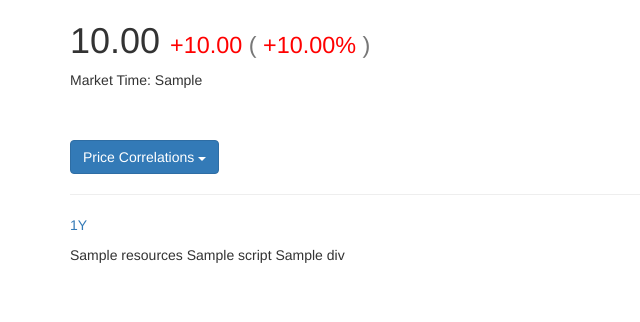
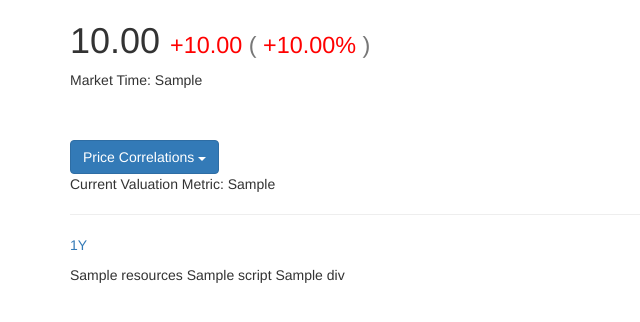
Before and after one commit to Willamette-OR/invresearch, a Python web app: template app/templates/stock.html in a window 1280 px wide. Shown: the part 170-492 px from the top of the page, without its empty margins (0-640 px from the left). Run offline with Jinja, Linux system fonts and the light colour scheme; the template is opened without the code that fills it: most values are stand-ins (such as "Sample title", 1, 10 or a date in 2020); form fields are guessed from the names that the template uses; some libraries are stand-ins or nearby versions.

Commit message:
Integrated the valuation metric dropdown logic with the app

```diff
--- a/app/plot.py
+++ b/app/plot.py
@@ -225,7 +225,7 @@ def stock_valuation_plot(quote_history_data, normal_price_data,
     hover_tool = HoverTool(
         tooltips = [
             ('Date',  '@x{%F}'),
-            ('Close', '$@y{%0.2f}')
+            ('Price', '$@y{%0.2f}')
         ],
         formatters = {
             '@x' : 'datetime',
--- a/app/templates/stock.html
+++ b/app/templates/stock.html
@@ -22,17 +22,27 @@
 
     {# script to update stock valuation graph on the page #}
     <script>
-        function plot_valuation(symbol, num_of_years, dest_elem) {
+        function plot_valuation(symbol, num_of_years, metric, dest_elem,
+                                metric_elem='.current_valuation_metric') {
+            if (metric == null) {
+                current_metric = $(metric_elem).text().trim();
+            }
+            else {
+                current_metric = metric;
+            };
+
             $.ajax(
-                '/update_valuation_plot?symbol=' + symbol + '&num_of_years=' +
-                num_of_years
+                '/update_valuation_plot?symbol=' + symbol +
+                '&num_of_years=' + num_of_years + '&valuation_metric=' +
+                current_metric
             ).done(function(plot) {
-                $(dest_elem).html(plot.resources)
-                $(dest_elem).html(plot.script)
-                $(dest_elem).html(plot.div)
+                $(dest_elem).html(plot.resources);
+                $(dest_elem).html(plot.script);
+                $(dest_elem).html(plot.div);
+                $(metric_elem).text(current_metric);
             }).fail(function() {
                 $(dest_elem).text('Error: unable to update plot.')
-            })
+            });
         };
     </script>
 {% endblock %}
@@ -105,7 +115,12 @@
                     Earnings Correlations
                 </li>
                 <li>
-                    <a href="#">
+                    <a href="javascript:plot_valuation(
+                        '{{ stock.symbol }}',
+                        null,
+                        'Net Income',
+                        '.valuation-plot'
+                    )">
                         Diluted Earnings (GAAP)
                     </a>
                 </li>
@@ -114,17 +129,33 @@
                     Intrinsic Value Correlations
                 </li>
                 <li>
-                    <a href="#">
+                    <a href="javascript:plot_valuation(
+                        '{{ stock.symbol }}',
+                        null,
+                        'EBITDA',
+                        '.valuation-plot'
+                    )">
                         EBITDA
                     </a>
                 </li>
                 <li>
-                    <a href="#">
+                    <a href="javascript:plot_valuation(
+                        '{{ stock.symbol }}',
+                        null,
+                        'EBIT',
+                        '.valuation-plot'
+                    )">
                         EBIT
                     </a>
                 </li>
             </ul>
         </div>
+        <p>
+            Current Valuation Metric:
+            <span class="current_valuation_metric">
+                {{ valuation_metric }}
+            </span>
+        </p>
         <hr>
 
         {# display links of all acceptible durations for valuation plotting #}
@@ -133,6 +164,7 @@
                 <a href="javascript:plot_valuation(
                     '{{ stock.symbol }}',
                     '{{ num_of_years }}',
+                    null,
                     '.valuation-plot'
                 )">
                     {{ num_of_years }}Y
```
Also changed, not shown: app/main/routes.py (+13 -4 lines).
